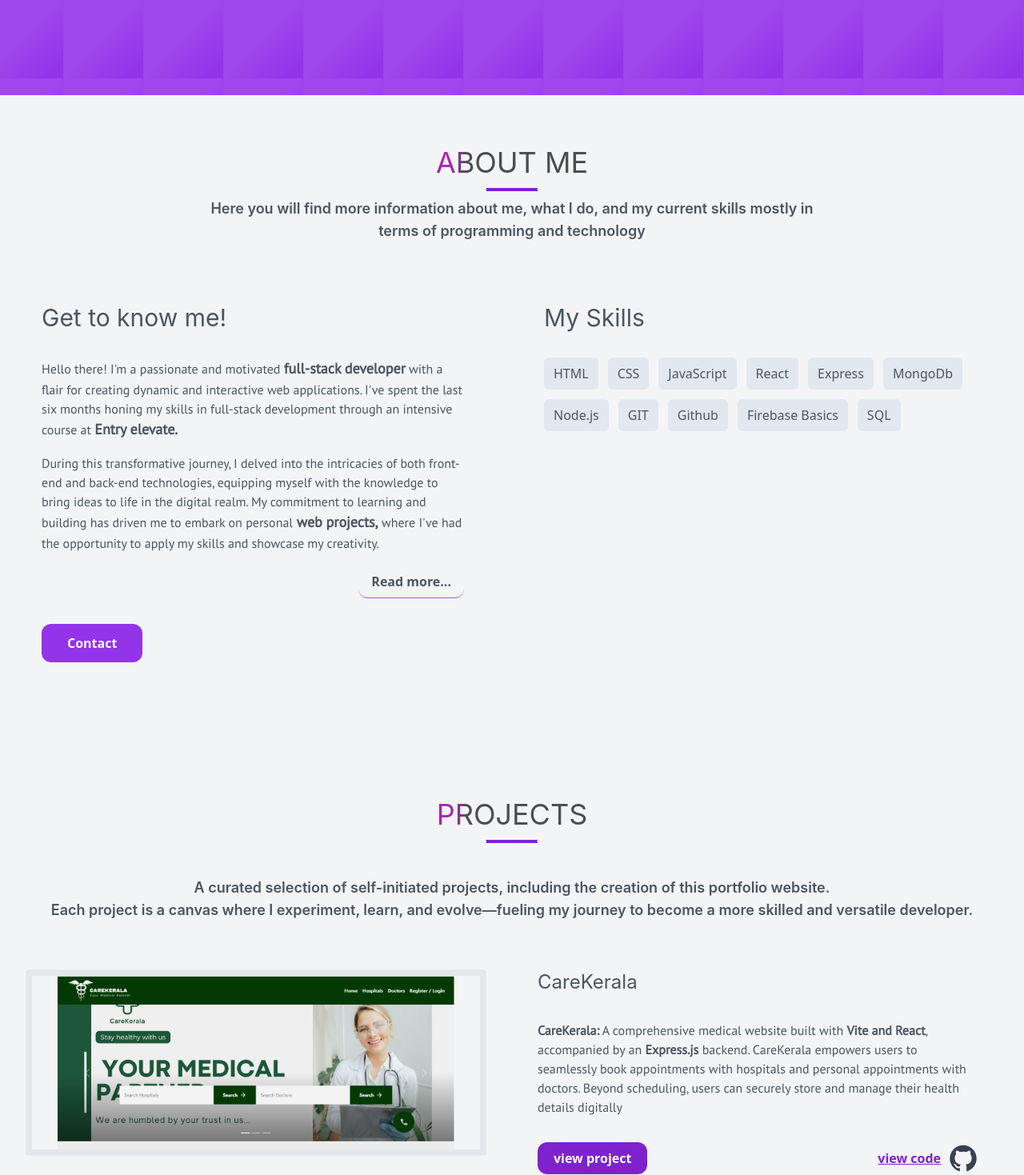
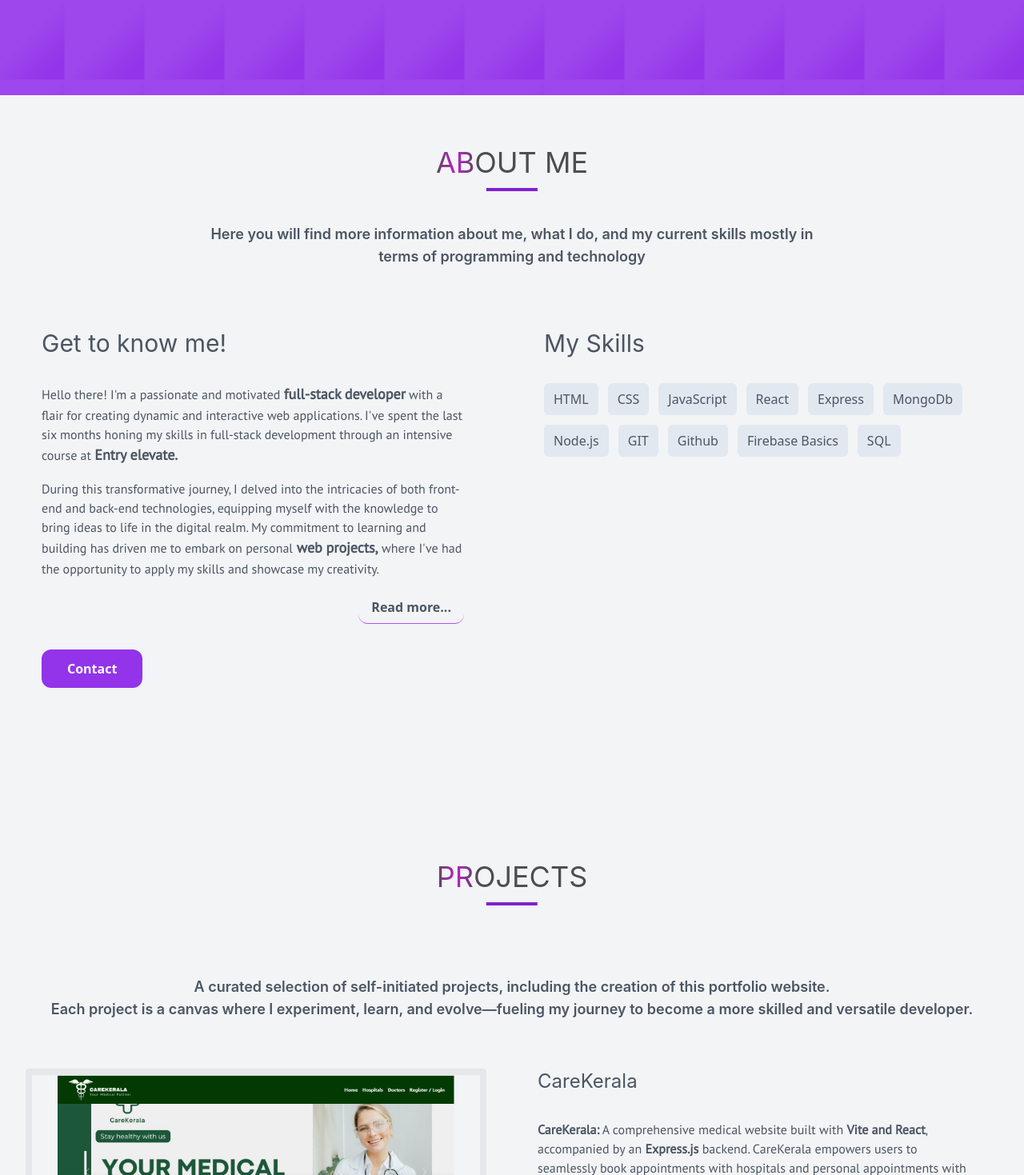
Before and after one commit to syamkumar6/my_web, a React (Vite) app: page / in a window 1280 px wide. Shown: the part 761-2230 px from the top of the page at 80% size. Built offline with nearby package versions, Linux system fonts and the light colour scheme; a web font is replaced by a local one.

Commit message:
version update

```diff
--- a/src/Components/About/About.jsx
+++ b/src/Components/About/About.jsx
@@ -34,14 +34,14 @@ function About() {
   };
 
   return (
-    <div id="about" className="lg:grid grid-cols-2 gap-4 w-full pt-8 bg-gray-100 relative">
+    <div id="about" className="lg:grid grid-cols-2 gap-4 w-full  bg-gray-100 relative">
 
       <div className="col-span-2  p-4 flex flex-col justify-center items-center gap-4 mb-8">
         <h2 className="text-4xl font-customFont1 mt-8 text-gray-600 flex flex-col items-center text-shine">
             ABOUT ME
             <p className="border-b-4 border-purple-700 border-full mt-3 w-16 place-self-center"></p>
         </h2>
-        <p className="text-center font-customFont1 text-lg text-gray-600 font-semibold mt-8 pt-12">
+        <p className="text-center font-customFont1 text-lg text-gray-600 font-semibold mt-24 pt-12">
           Here you will find more information about me, what I do, and my
           current skills mostly in <br className="hidden lg:block"/> terms of programming and technology
         </p>
--- a/src/Components/Home/Home.jsx
+++ b/src/Components/Home/Home.jsx
@@ -37,7 +37,7 @@ function Home() {
   }
 
   return (
-    <div id="home" className="relative h-screen flex flex-col items-center justify-center   bg-purple-600 "  >
+    <div id="home" className="relative h-screen flex flex-col items-center justify-center   bg-purple-600"  >
        <div className="animated-bg-lines z-10"></div>
       <div className=" absolute bottom-0 lg:top-1/2 left-0 transform -translate-y-1/2 z-50">
         <div className="flex flex-row lg:flex-col gap-4 bg-gray-100 border-slate-200 p-3">
--- a/src/Components/Projects/Projects.jsx
+++ b/src/Components/Projects/Projects.jsx
@@ -5,13 +5,13 @@ import notetickImg from '../../assets/notetick.png'
 
 function Projects() {
   return (
-    <div id="projects" className=" w-full bg-gray-100 py-8 relative pt-8">
-        <div className="col-span-2  p-4 flex flex-col justify-center items-center gap-4 mb-8 pt-8">
+    <div id="projects" className=" w-full bg-gray-100 lg:py-8 relative ">
+        <div className="col-span-2  p-4 flex flex-col justify-center items-center gap-4 lg:mb-8 pt-8">
             <h5 className="text-4xl font-customFont1 text-gray-600  flex flex-col items-center animated-text text-shine">
                 PROJECTS
                 <p className="border-b-4 border-purple-700 border-full mt-3 w-16 place-self-center"></p>
             </h5>
-            <p className="text-center p-3 font-customFont1 text-lg text-gray-600 font-semibold pt-8 mt-32">A curated selection of self-initiated projects, including the creation of this portfolio website. <br /> Each project is a canvas where I experiment, learn, and evolve—fueling my journey to become a more skilled and versatile developer.</p>
+            <p className="text-center p-3 font-customFont1 text-lg text-gray-600 font-semibold mt-60">A curated selection of self-initiated projects, including the creation of this portfolio website. <br /> Each project is a canvas where I experiment, learn, and evolve—fueling my journey to become a more skilled and versatile developer.</p>
         </div>
         <div>
             <ul>
--- a/src/index.css
+++ b/src/index.css
@@ -124,7 +124,7 @@
 
 .text-shine {
   position: absolute;
-  top: 2;
+  top: .5;
   left: 50%;
   margin-top: 2rem;
   transform: translate(-50%, -50%);
```
